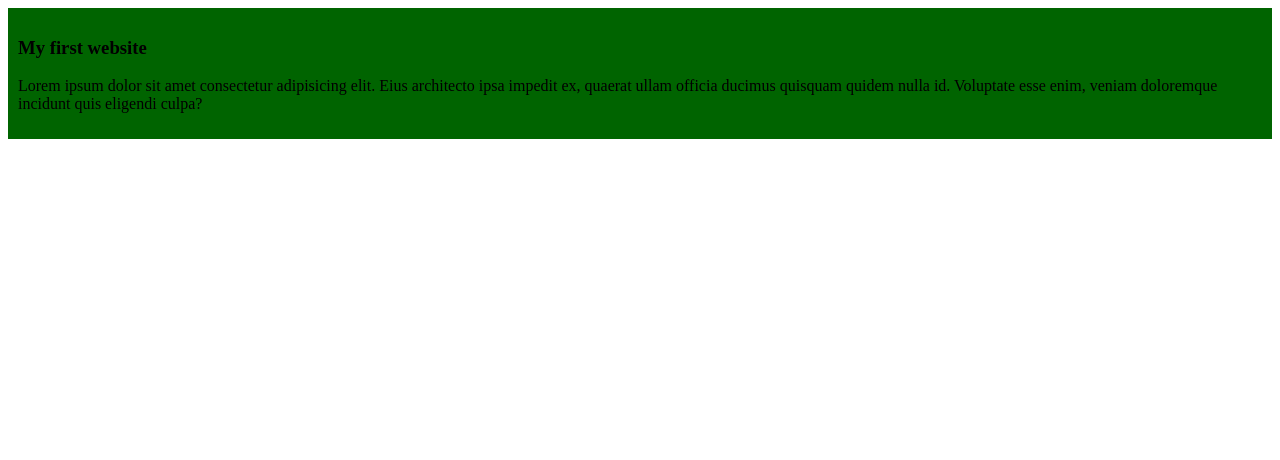
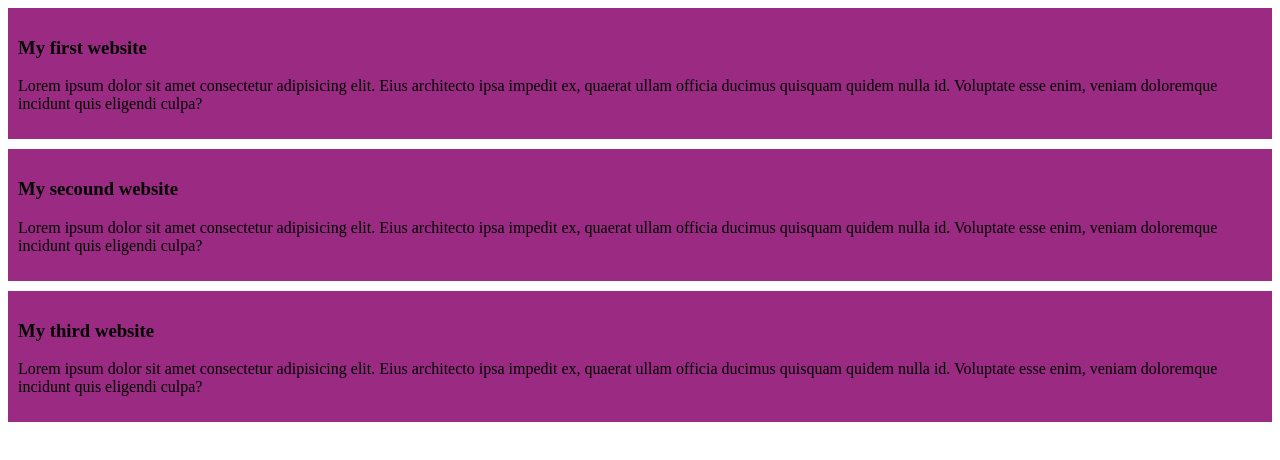
Before and after one commit to avijit6969/my-simple-website, a plain HTML site: page index.html in a window 1280 px wide. Drawn offline with Linux system fonts and the light colour scheme.

Commit message:
added the secound and third blog

```diff
--- a/index.html
+++ b/index.html
@@ -7,10 +7,22 @@
     <link rel="stylesheet" href="styles/blog.css">
 </head>
 <body>
+
     <div>
         <h3>My first website</h3>
         <p>
-            Lorem ipsum dolor sit amet consectetur adipisicing elit. Eius architecto ipsa impedit ex, quaerat ullam officia ducimus quisquam quidem nulla id. Voluptate esse enim, veniam doloremque incidunt quis eligendi culpa?
+            Lorem ipsum dolor sit amet consectetur adipisicing elit. Eius architecto ipsa impedit ex, quaerat ullam officia ducimus quisquam quidem nulla id. Voluptate esse enim, veniam doloremque incidunt quis  eligendi culpa?
+        </p>
+    </div>
+    <div>
+        <h3>My secound website</h3>
+        <p>
+            Lorem ipsum dolor sit amet consectetur adipisicing elit. Eius architecto ipsa impedit ex, quaerat ullam officia ducimus quisquam quidem nulla id. Voluptate esse enim, veniam doloremque incidunt quis  eligendi culpa?
+        </p>
+    </div><div>
+        <h3>My third website</h3>
+        <p>
+            Lorem ipsum dolor sit amet consectetur adipisicing elit. Eius architecto ipsa impedit ex, quaerat ullam officia ducimus quisquam quidem nulla id. Voluptate esse enim, veniam doloremque incidunt quis  eligendi culpa?
         </p>
     </div>
 </body>
--- a/styles/blog.css
+++ b/styles/blog.css
@@ -1,4 +1,5 @@
 div{
-    background-color: darkgreen;
+    background-color: rgb(154, 42, 130);
     padding: 10px;
+    margin-bottom: 10px;
 }
```
